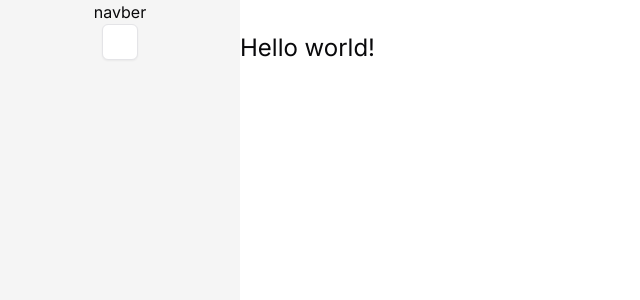
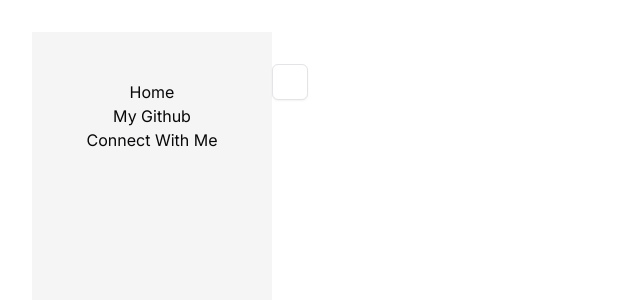
Before and after one commit to Rohit-MK2k/Portfolio, a Next.js app in the folder client/: page / in a window 1280 px wide. Shown: the top 300 px of the page, without its empty margins (0-640 px from the left). Built offline with nearby package versions, Linux system fonts and the light colour scheme.

Commit message:
Navber Styling

```diff
--- a/client/package.json
+++ b/client/package.json
@@ -12,6 +12,7 @@
     "@radix-ui/react-dropdown-menu": "^2.1.1",
     "@radix-ui/react-icons": "^1.3.0",
     "@radix-ui/react-slot": "^1.1.0",
+    "@reduxjs/toolkit": "^2.2.7",
     "class-variance-authority": "^0.7.0",
     "clsx": "^2.1.1",
     "lucide-react": "^0.439.0",
@@ -19,6 +20,7 @@
     "next-themes": "^0.3.0",
     "react": "^18",
     "react-dom": "^18",
+    "react-redux": "^9.1.2",
     "tailwind-merge": "^2.5.2",
     "tailwindcss-animate": "^1.0.7"
   },
--- a/client/src/app/components/navber.tsx
+++ b/client/src/app/components/navber.tsx
@@ -1,14 +1,23 @@
 import { Button } from "@/components/ui/button"
 import  Darkmodebtn  from "@/app/components/darkmodebtn"
+import React from "react"
+import Link from "next/link"
 
 
 const navber = () => {
   const navStyle = "h-screen bg-[#222222] text-white max-w-[20%] min-w-60"
   return (
     <>
-      <div className="h-screen dark:bg-black max-w-[20%] min-w-60 bg-[#f5f5f5] flex flex-col items-center">
-        navber
-        <Darkmodebtn/>
+      <div className="dark:bg-black max-w-[20%] min-w-60 bg-[#f5f5f5] flex flex-col items-center p-6">
+        <div className="">
+
+        </div>
+        <div className="flex flex-col items-center py-6">
+          <Link href="/home">Home</Link>
+          <Link href="/github">My Github</Link>
+          <Link href="/connect">Connect With Me</Link>
+        </div>
+        {/* <Link href="/home"></Link> */}
       </div>
     </>
   )
--- a/client/src/app/home/page.tsx
+++ b/client/src/app/github/page.tsx
@@ -1,4 +1,5 @@
 import Image from "next/image";
+import React from "react";
 
 export default function Home() {
   return (
--- a/client/src/app/layout.tsx
+++ b/client/src/app/layout.tsx
@@ -19,7 +19,7 @@ export default function RootLayout({
   return (
     <html lang="en">
       <body className={inter.className}>
-        <div className="flex flex-row">
+        <div className="flex flex-row h-screen p-8">
           <ThemeProvider
             attribute="class"
             defaultTheme="system"
--- a/client/src/app/page.tsx
+++ b/client/src/app/page.tsx
@@ -1,9 +1,13 @@
 import Image from "next/image";
+import Darkmodebtn from "./components/darkmodebtn";
+import React from "react";
 
 export default function Home() {
   return (
     <>
-        <h1 className="text-2xl mt-8 text-center">Hello world!</h1>
+        <h1 className="text-2xl mt-8 text-center">
+           <Darkmodebtn/>
+        </h1>
     </>
   );
 }
```
Also changed, not shown: client/src/app/connect/page.tsx (added), 1 other file (tests, documents, lock files or other folders).
